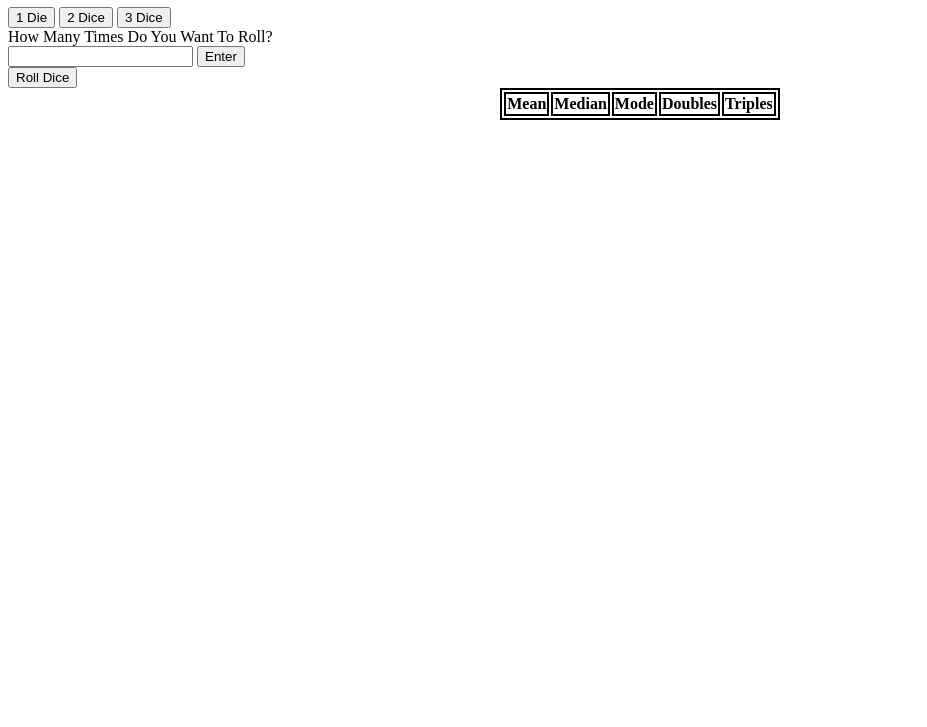
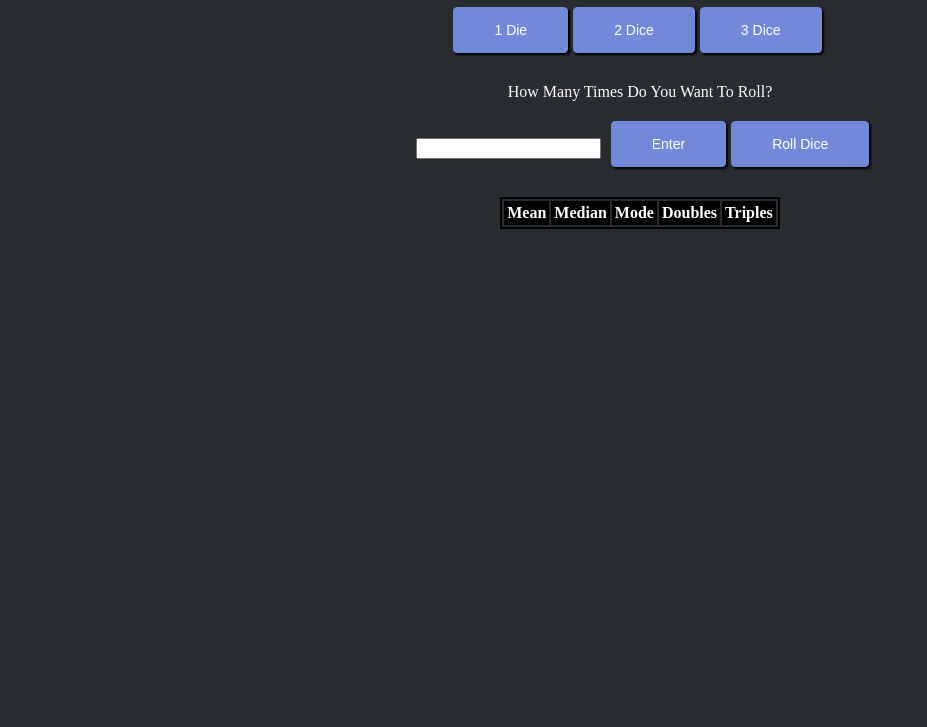
Before and after one commit to kjiang123/DiceRoller, a plain HTML site: page index.html in a window 1280 px wide. Shown: the part 73-800 px from the top of the page, without its empty margins (0-927 px from the left). Drawn offline with Linux system fonts and the light colour scheme.

Commit message:
Add files via upload

```diff
--- a/index.html
+++ b/index.html
@@ -9,18 +9,25 @@
     <link rel="stylesheet" type="text/css" href="style.css">
 </head>
 <body>
-    <h1>Dice Roller</h1>
-    <button id="1Dice" type="button" onclick="setDice1()">1 Die</button>
-    <button id="2Dice" type="button" onclick="setDice2()">2 Dice</button>
-    <button id="3Dice" type="button" onclick="setDice3()">3 Dice</button>
+    <h1 class="head" style="align-self:center">Dice Roller</h1>
+
+    <div class="stuff">
+        <button id="1Dice" type="button" onclick="setDice1()" class="Dice">1 Die</button>
+        <button id="2Dice" type="button" onclick="setDice2()" class="Dice">2 Dice</button>
+        <button id="3Dice" type="button" onclick="setDice3()" class="Dice">3 Dice</button>
+    </div>
+
+    <div class="title">
+        <label for="numRolls">How Many Times Do You Want To Roll?</label>
+    </div>
+
+    <div class="inputStuff">
+        <input id="numRolls" type="number" name="numRolls" style="margin: 10px">
+        <button type="button" onclick="submit()" class="Dice">Enter</button>
         <br>
-    <label for="numRolls">How Many Times Do You Want To Roll?</label>
-    <br>
-    <input id="numRolls" type="number" name="numRolls">
-    <button type="button" onclick="submit()">Enter</button>
-    <br>
-    <button type="button" onclick="rollDice()">Roll Dice</button>
-
+        <button type="button" onclick="rollDice()" class="Dice">Roll Dice</button>
+    </div>
+    <div class="tableDiv">
     <table id="Table">
             <tr>
                 <th>Mean</th>
@@ -30,5 +37,6 @@
                 <th>Triples</th>
             </tr>
         </table>
+    </div>
 </body>
 </html>
--- a/style.css
+++ b/style.css
@@ -3,4 +3,91 @@ table, th, td {
     border-collapse: collpase;
     margin-left: auto;
     margin-right: auto;
+    color: #fff;
 }
+
+th{
+    background-color: #000;
+}
+
+
+
+
+/* From https://getcssscan.com/css-buttons-examples*/
+.Dice {
+  appearance: button;
+  background-color: #7289da;
+  background-image: none;
+  border: 1px solid #7289da;
+  border-radius: 4px;
+  box-shadow: #fff 4px 4px 0 0,#000 4px 4px 0 1px;
+  box-sizing: border-box;
+  color: #fff;
+  cursor: pointer;
+  display: inline-block;
+  font-family: ITCAvantGardeStd-Bk,Arial,sans-serif;
+  font-size: 14px;
+  font-weight: 400;
+  line-height: 20px;
+  margin: 0 5px 10px 0;
+  overflow: visible;
+  padding: 12px 40px;
+  text-align: center;
+  text-transform: none;
+  touch-action: manipulation;
+  user-select: none;
+  -webkit-user-select: none;
+  vertical-align: middle;
+  white-space: nowrap;
+}
+
+.Dice{width:fit-content;}
+
+.Dice {
+  text-decoration: none;
+}
+
+.Dice {
+  text-decoration: none;
+  box-shadow:  2px 2px 2px #000;
+
+}
+
+@media (min-width: 768px) {
+  .Dice{
+    padding: 12px 40px;
+  }
+}
+
+.head{
+    text-align: center;
+    color: #fff
+}
+
+.stuff{
+    display: flex;
+    align-items: center;
+    justify-content: center;
+    margin-bottom: 20px;
+}
+
+.title{
+    display: flex;
+    align-items: center;
+    justify-content: center;
+    margin-top: 20px;
+    color: #fff;
+}
+
+.inputStuff{
+    display: flex;
+    align-items: center;
+    justify-content: center;
+    margin-top: 20px;
+    margin-bottom: 20px;
+
+}
+
+body{
+    background-color:#282b30;
+}
```
Lines whose indentation alone changed are shown as unchanged.
